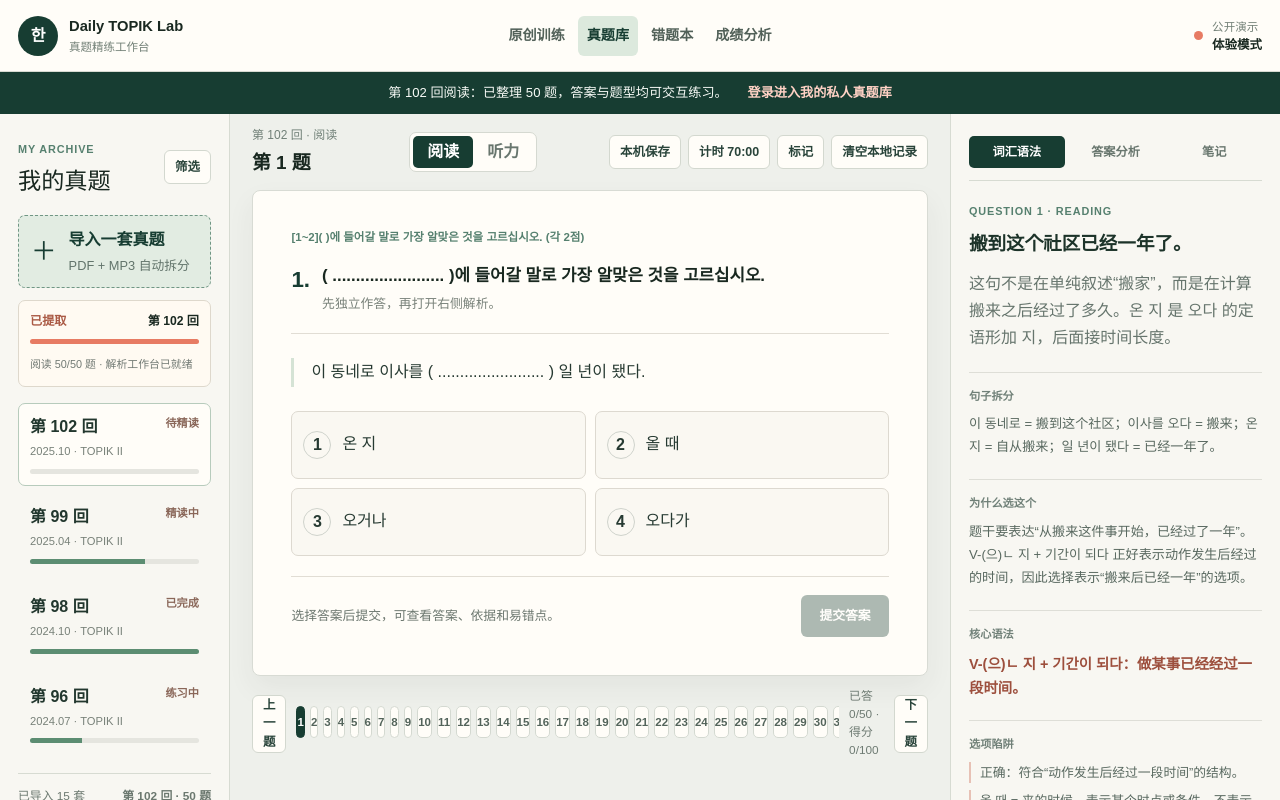
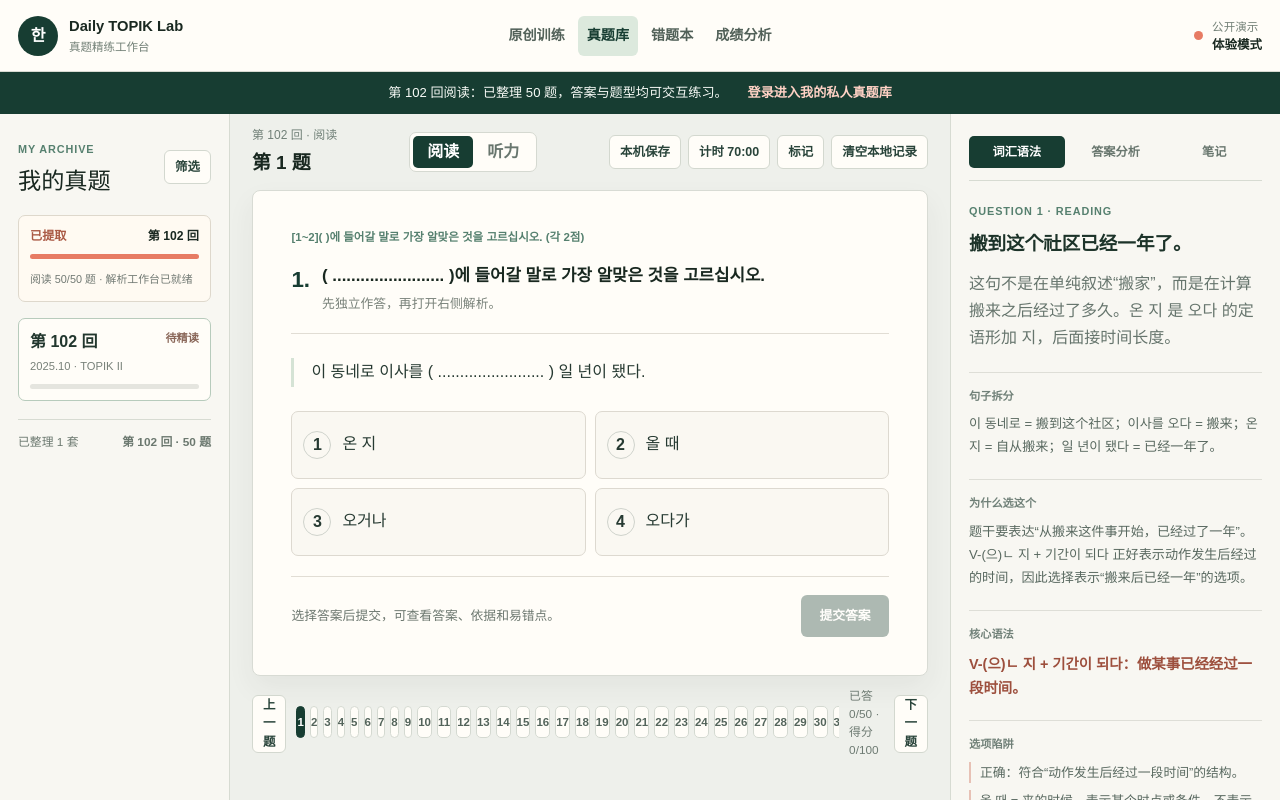
Before and after one commit to adia1223/daily-topik-lab, a Next.js app: page /exam-lab in a window 1280 px wide. Shown: the top 800 px of the page. Built offline with nearby package versions, Linux system fonts and the light colour scheme.

Commit message:
Remove unused exam import placeholders

```diff
--- a/app/exam-lab/exam-workspace.tsx
+++ b/app/exam-lab/exam-workspace.tsx
@@ -17,9 +17,6 @@ const examProgressStorageKey = "daily-topik-lab-topik-102-progress";
 
 const examSets = [
   ["第 102 回", "2025.10", 0, "待精读"],
-  ["第 99 回", "2025.04", 68, "精读中"],
-  ["第 98 回", "2024.10", 100, "已完成"],
-  ["第 96 回", "2024.07", 31, "练习中"],
 ] as const;
 
 type DetailedNote = {
@@ -201,7 +198,6 @@ export default function ExamWorkspace({ isPrivate = false, displayName = "体验
       <div className="exam-layout">
         <aside className="exam-library" aria-label="真题目录">
           <div className="library-heading"><div><span>MY ARCHIVE</span><h1>我的真题</h1></div><button type="button">筛选</button></div>
-          <button className="import-button" type="button"><span>＋</span><div><strong>导入一套真题</strong><small>PDF + MP3 自动拆分</small></div></button>
           <div className="import-status">
             <div><span>已提取</span><strong>第 102 回</strong></div>
             <div className="thin-progress"><span style={{ width: "100%" }} /></div>
@@ -213,7 +209,7 @@ export default function ExamWorkspace({ isPrivate = false, displayName = "体验
               <div className="exam-set-progress"><i style={{ width: `${exam[2]}%` }} /></div>
             </button>)}
           </div>
-          <div className="library-summary"><span>已导入 15 套</span><strong>第 102 回 · 50 题</strong></div>
+          <div className="library-summary"><span>已整理 1 套</span><strong>第 102 回 · 50 题</strong></div>
         </aside>
 
         <section className="question-workspace">
--- a/app/globals.css
+++ b/app/globals.css
@@ -1238,26 +1238,7 @@ button {
   font-weight: 800;
 }
 
-.import-button {
-  width: 100%;
-  min-height: 70px;
-  display: flex;
-  align-items: center;
-  gap: 12px;
-  border: 1px dashed #709684;
-  border-radius: 7px;
-  padding: 12px;
-  background: #e2ece2;
-  color: #173d32;
-  cursor: pointer;
-  text-align: left;
-}
-.import-button > span { font-size: 1.6rem; }
-.import-button strong,
-.import-button small { display: block; }
-.import-button small { margin-top: 4px; color: #62746b; }
-
-.import-status { margin: 12px 0 16px; border: 1px solid #ded8cc; border-radius: 7px; padding: 11px; background: #fffaf2; }
+.import-status { margin: 0 0 16px; border: 1px solid #ded8cc; border-radius: 7px; padding: 11px; background: #fffaf2; }
 .import-status > div:first-child { display: flex; justify-content: space-between; font-size: .76rem; }
 .import-status > div:first-child span { color: #aa5a45; font-weight: 900; }
 .import-status small { color: #727a74; font-size: .68rem; line-height: 1.4; }
```
Also changed, not shown: 1 other file (tests, documents, lock files or other folders).
